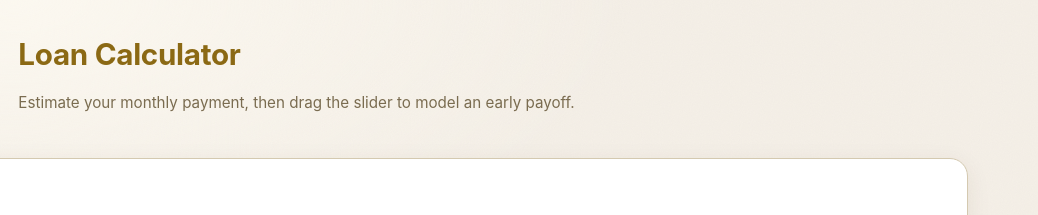
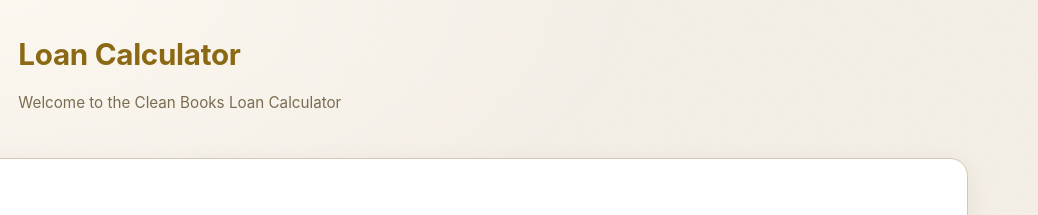
Before and after one commit to nerdenterprises/tha, a plain HTML site: page loan-widget/index.html in a window 1280 px wide. Shown: the top 215 px of the page, 242-1280 px from the left. Drawn offline with Linux system fonts and the light colour scheme.

Commit message:
Add files via upload

```diff
--- a/loan-widget/index.html
+++ b/loan-widget/index.html
@@ -509,7 +509,7 @@
       <img src="logo-clean-books-only-final.png" alt="Clean Books" class="logo" />
       <div class="header-text">
         <h1>Loan Calculator</h1>
-        <p class="subtitle">Estimate your monthly payment, then drag the slider to model an early payoff.</p>
+        <p class="subtitle">Welcome to the Clean Books Loan Calculator</p>
       </div>
     </header>
 
```
